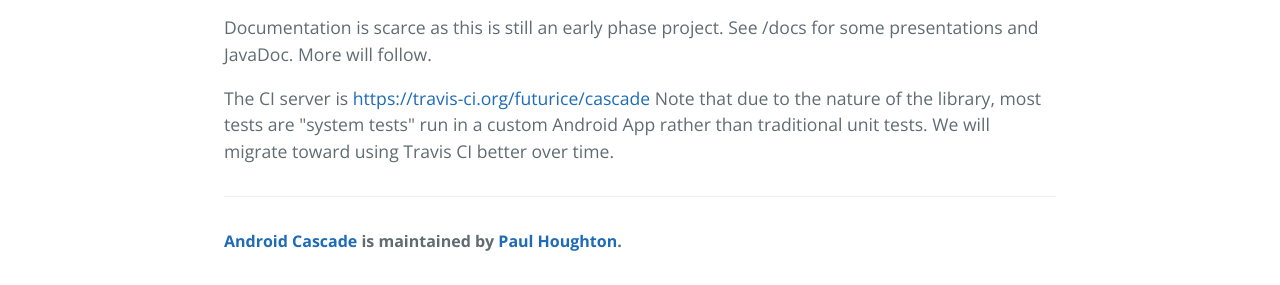
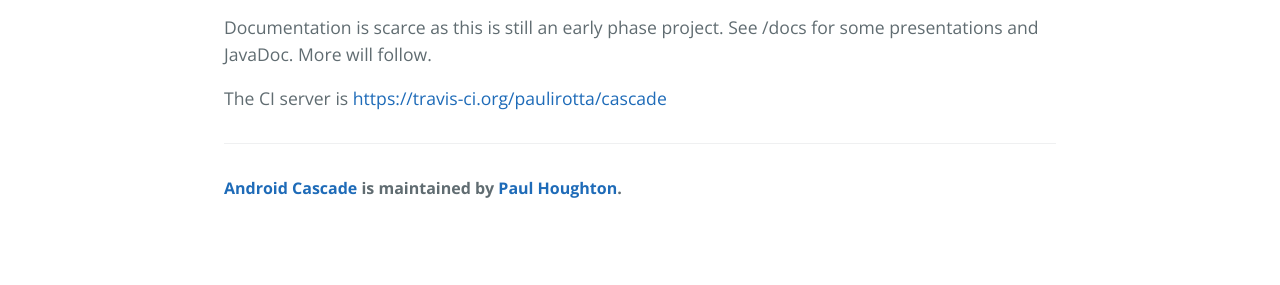
Before and after one commit to paulirotta/cascade, a plain HTML site: page index.html in a window 1280 px wide. Shown: the part 541-826 px from the top of the page. After the commit the page ends 800 px from the top, so only its background shows below. Drawn offline with nearby package versions, Linux system fonts and the light colour scheme.

Commit message:
index minor edit

```diff
--- a/index.html
+++ b/index.html
@@ -36,7 +36,6 @@
       <a href="https://github.com/paulirotta/cascade/zipball/master" class="btn">Download .zip</a>
       <a href="https://github.com/paulirotta/cascade/tarball/master" class="btn">Download .tar.gz</a>
       <a href="http://paulirotta.github.io/cascade/javadoc/" class="btn">JavaDoc</a>
-
     </section>
 
     <section class="main-content">
@@ -47,7 +46,7 @@
 
 <p>Documentation is scarce as this is still an early phase project. See /docs for some presentations and JavaDoc. More will follow.</p>
 
-<p>The CI server is <a href="https://travis-ci.org/paulirotta/cascade">https://travis-ci.org/futurice/cascade</a>  Note that due to the nature of the library, most tests are "system tests" run in a custom Android App rather than traditional unit tests. We will migrate toward using Travis CI better over time.</p>
+<p>The CI server is <a href="https://travis-ci.org/paulirotta/cascade">https://travis-ci.org/paulirotta/cascade</a></p>
 
       <footer class="site-footer">
         <span class="site-footer-owner"><a href="https://github.com/paulirotta/cascade">Android Cascade</a> is maintained by <a href="https://github.com/paulirotta">Paul Houghton</a>.</span>
```
